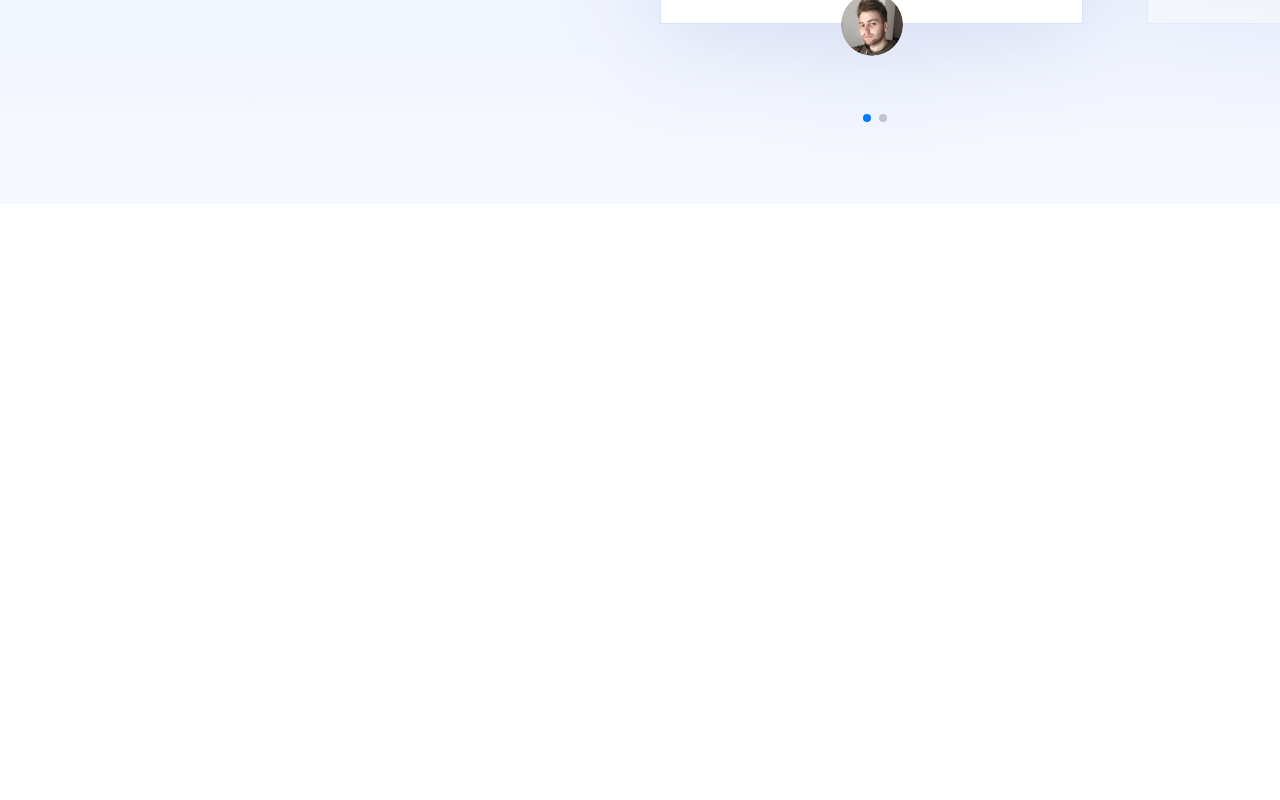
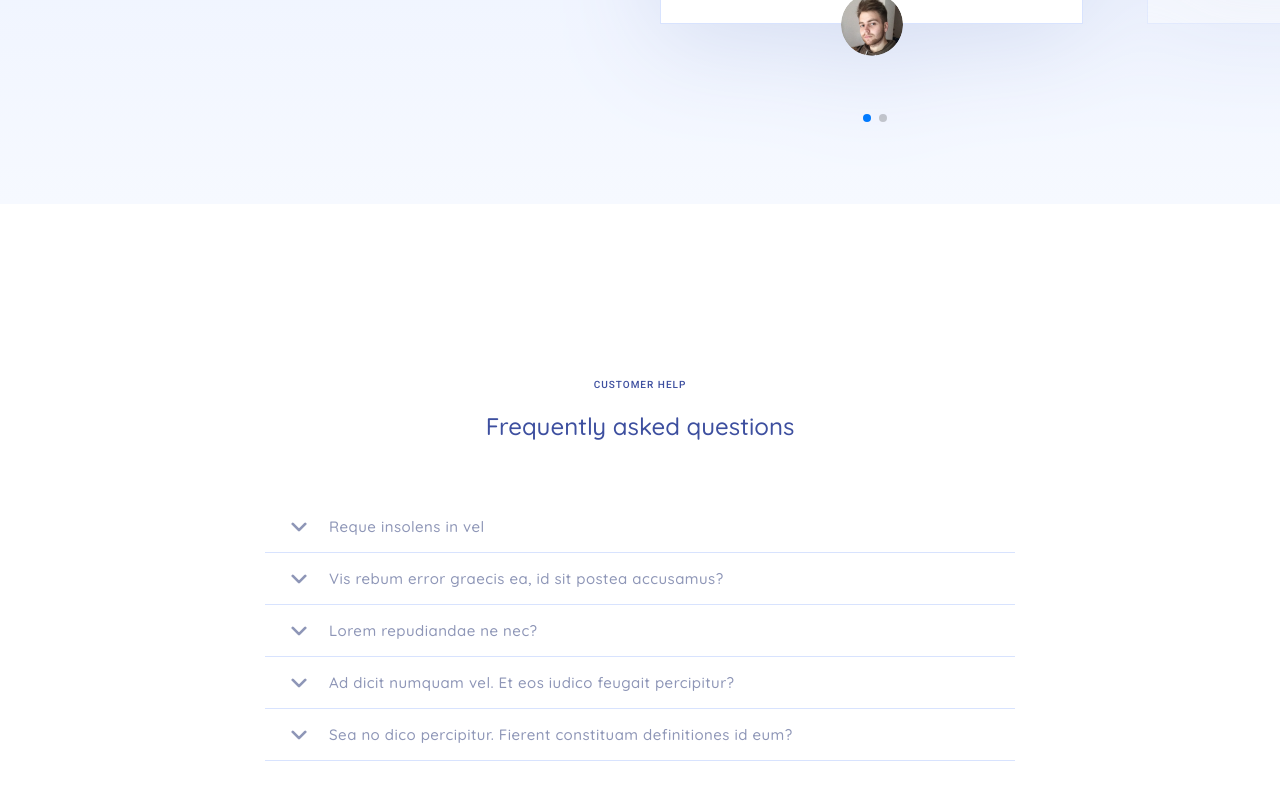
Before and after one commit to retromodernism/clean_simple_landing_page, a React (Create React App) app: page / in a window 1280 px wide. Shown: the part 3924-4724 px from the top of the page. Before the commit the page ends 4128 px from the top, so only its background shows below. Built offline with nearby package versions, Linux system fonts and the light colour scheme.

Commit message:
Добавил блок FAQ

```diff
--- a/src/App.js
+++ b/src/App.js
@@ -1,7 +1,9 @@
 import './App.scss';
 import Blog from './components/blog/blog';
 import Customers from './components/customers/customers';
+import Faq from './components/faq/faq';
 import Features from './components/features/features';
+import GetStarted from './components/getStarted/getStarted';
 import Header from './components/header/header';
 import PlanAndManage from './components/PlanAndManage/PlanAndManage';
 import Quotes from './components/quotes/quotes';
@@ -20,6 +22,8 @@ const App = (props) => {
         <Stats />
         <Blog />
         <Quotes />
+        <Faq />
+        <GetStarted />
       </main>
     </div>
   );
--- a/src/components/blog/blog.scss
+++ b/src/components/blog/blog.scss
@@ -61,6 +61,7 @@
           padding: 54px 41px;
           .blog__slider-slide-img {
             margin-right: 67px;
+            filter: drop-shadow(0px 15px 100px #E5EBF8);
           }
           .blog__slider-slide-info {
             .blog__slider-slide-info-h1 {
--- /dev/null
+++ b/src/components/faq/faq.jsx
@@ -0,0 +1,59 @@
+import "./faq.scss";
+import Li from "./li/li";
+
+const Faq = (props) => {
+  return (
+    <section className="faq">
+      <div className="faq__container">
+        <div className="faq__content">
+          <h3 className="faq__content-h3">Customer Help</h3>
+          <h2 className="faq__content-h2">Frequently asked questions</h2>
+          <ul className="faq__content-list">
+            <Li
+              key={1}
+              title={"Reque insolens in vel"}
+              text={
+                "Quidam vocibus eum ne, erat consectetuer voluptatibus ut nam.Eu usu vidit tractatos, vero tractatos ius an, in mel diceretpersecuti."
+              }
+              button={"Go to documentation"}
+            />
+            <Li
+              key={2}
+              title={"Vis rebum error graecis ea, id sit postea accusamus?"}
+              text={
+                "Quidam vocibus eum ne, erat consectetuer voluptatibus ut nam.Eu usu vidit tractatos, vero tractatos ius an, in mel diceretpersecuti."
+              }
+              button={"Go to documentation"}
+            />
+            <Li
+              key={3}
+              title={"Lorem repudiandae ne nec?"}
+              text={
+                "Quidam vocibus eum ne, erat consectetuer voluptatibus ut nam.Eu usu vidit tractatos, vero tractatos ius an, in mel diceretpersecuti."
+              }
+              button={"Go to documentation"}
+            />
+            <Li
+              key={4}
+              title={"Ad dicit numquam vel. Et eos iudico feugait percipitur?"}
+              text={
+                "Quidam vocibus eum ne, erat consectetuer voluptatibus ut nam.Eu usu vidit tractatos, vero tractatos ius an, in mel diceretpersecuti."
+              }
+              button={"Go to documentation"}
+            />
+            <Li
+              key={5}
+              title={"Sea no dico percipitur. Fierent constituam definitiones id eum?"}
+              text={
+                "Quidam vocibus eum ne, erat consectetuer voluptatibus ut nam.Eu usu vidit tractatos, vero tractatos ius an, in mel diceretpersecuti.Quidam vocibus eum ne, erat consectetuer voluptatibus ut nam.Eu usu vidit tractatos, vero tractatos ius an, in mel diceretpersecuti.Quidam vocibus eum ne, erat consectetuer voluptatibus ut nam.Eu usu vidit tractatos, vero tractatos ius an, in mel diceretpersecuti."
+              }
+              button={"Go to documentation"}
+            />
+          </ul>
+        </div>
+      </div>
+    </section>
+  );
+};
+
+export default Faq;
--- /dev/null
+++ b/src/components/faq/faq.scss
@@ -0,0 +1,135 @@
+.faq {
+  width: 1440px;
+  background: #ffffff;
+  overflow: hidden;
+  .faq__container {
+    display: flex;
+    justify-content: center;
+    padding: 175px;
+    .faq__content {
+      display: flex;
+      flex-direction: column;
+      align-items: center;
+      .faq__content-h3 {
+        font-family: Roboto;
+        font-style: normal;
+        font-weight: 500;
+        font-size: 10px;
+        line-height: 12px;
+
+        letter-spacing: 0.1em;
+        text-transform: uppercase;
+
+        color: #3d4f9f;
+        margin-bottom: 20px;
+      }
+      .faq__content-h2 {
+        font-family: Quicksand;
+        font-style: normal;
+        font-weight: 500;
+        font-size: 24px;
+        line-height: 30px;
+
+        text-align: center;
+
+        color: #3d4f9f;
+        margin-bottom: 60px;
+      }
+      .faq__content-list {
+        min-width: 750px;
+        list-style-type: none;
+        .faq__content-list-leaf {
+          border-bottom: 1px solid #d8e3fe;
+          padding: 16px 64px;
+          .faq__content-list-leaf-title {
+            font-family: Quicksand;
+            font-style: normal;
+            font-weight: 500;
+            font-size: 15px;
+            line-height: 19px;
+            display: flex;
+            align-items: center;
+            letter-spacing: 0.03em;
+
+            color: #8e96b7;
+
+            cursor: pointer;
+            user-select: none;
+
+            position: relative;
+            &::before {
+              content: "";
+              background: url(./src/ul-marker.svg);
+              background-repeat: no-repeat;
+              background-size: 100% 100%;
+              width: 16px;
+              height: 10px;
+              position: absolute;
+              top: 50%;
+              left: calc(-22px - 16px);
+              transform: translate(0, -50%);
+              stroke: #8e96b7;
+            }
+          }
+          .faq__content-list-leaf-content {
+            display: none;
+            align-items: center;
+            .faq__content-list-leaf-content-p {
+              font-family: Roboto;
+              font-style: normal;
+              font-weight: normal;
+              font-size: 14px;
+              line-height: 27px;
+              letter-spacing: 0.03em;
+
+              color: #8d96bd;
+
+
+              max-width: 400px;
+              margin-right: 60px;
+            }
+            .faq__content-list-leaf-content-button {
+              padding: 13px 15px;
+              background-color: #e8ecf4;
+              border: none;
+              border-radius: 2px;
+
+              font-family: Quicksand;
+              font-style: normal;
+              font-weight: 500;
+              font-size: 13px;
+              line-height: 16px;
+
+              display: flex;
+              align-items: center;
+              text-align: center;
+
+              color: #7382a3;
+              cursor: pointer;
+            }
+          }
+        }
+        .faq__content-list-leaf--collapsed {
+          .faq__content-list-leaf-title {
+            font-weight: bold;
+            color: #495274;
+            &::before {
+              background: url(./src/ul-marker-collapsed.svg);
+              width: 18px;
+            }
+          }
+          .faq__content-list-leaf-content {
+            display: flex;
+
+            margin-top: 15px;
+
+            .faq__content-list-leaf-content-p {
+            }
+            .faq__content-list-leaf-content-button {
+            }
+          }
+        }
+      }
+    }
+  }
+}
--- /dev/null
+++ b/src/components/faq/li/li.jsx
@@ -0,0 +1,30 @@
+import { useState } from "react";
+
+const Li = (props) => {
+  const [liIsCollapsed, setLiIsCollapsed] = useState(false);
+  return (
+    <li
+      className="faq__content-list-leaf"
+      className={
+        liIsCollapsed
+          ? "faq__content-list-leaf faq__content-list-leaf--collapsed"
+          : "faq__content-list-leaf"
+      }
+    >
+      <h1
+        className="faq__content-list-leaf-title"
+        onClick={() => setLiIsCollapsed(!liIsCollapsed)}
+      >
+        {props.title}
+      </h1>
+      <div className="faq__content-list-leaf-content">
+        <p className="faq__content-list-leaf-content-p">{props.text}</p>
+        <button className="faq__content-list-leaf-content-button">
+          {props.button}
+        </button>
+      </div>
+    </li>
+  );
+};
+
+export default Li;
--- /dev/null
+++ b/src/components/getStarted/getStarted.jsx
@@ -0,0 +1,7 @@
+import "./getStarted.scss";
+
+const GetStarted = (props) => {
+  return <section className="getStarted"></section>;
+};
+
+export default GetStarted;
--- /dev/null
+++ b/src/components/getStarted/getStarted.scss
@@ -0,0 +1,5 @@
+.getStarted {
+  .getStarted__contaienr {
+
+  }
+}
```
Also changed, not shown: src/components/faq/src/ul-marker-collapsed.svg (added), src/components/faq/src/ul-marker.svg (added).
